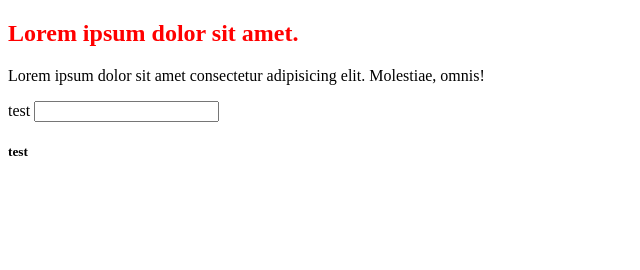
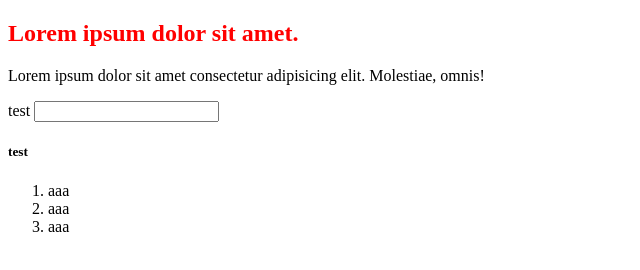
Before and after one commit to a40796/testgame, a plain HTML site: page index.html in a window 1280 px wide. Shown: the whole page, without its empty margins (0-640 px from the left). Drawn offline with Linux system fonts and the light colour scheme.

Commit message:
add ol li

```diff
--- a/index.html
+++ b/index.html
@@ -14,5 +14,10 @@
         <input type="select">
     </form>
     <h5>test</h5>
+    <ol>
+        <li>aaa</li>
+        <li>aaa</li>
+        <li>aaa</li>
+    </ol>
 </body>
 </html>
```
